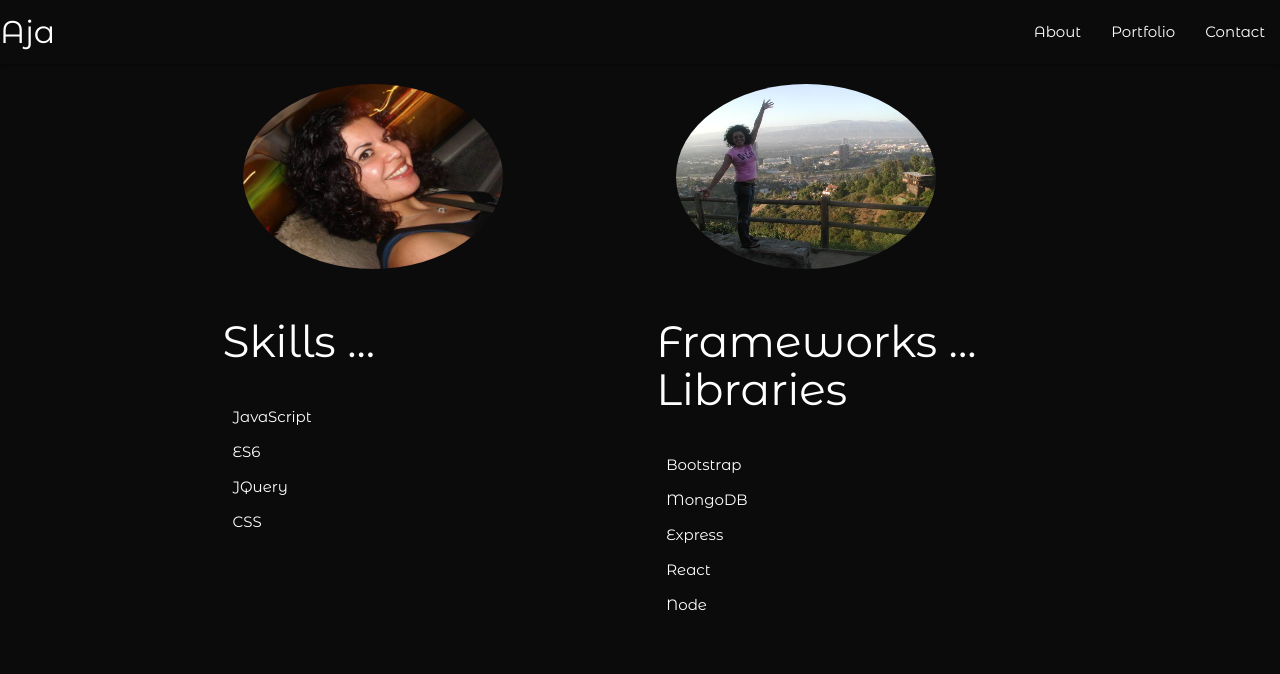
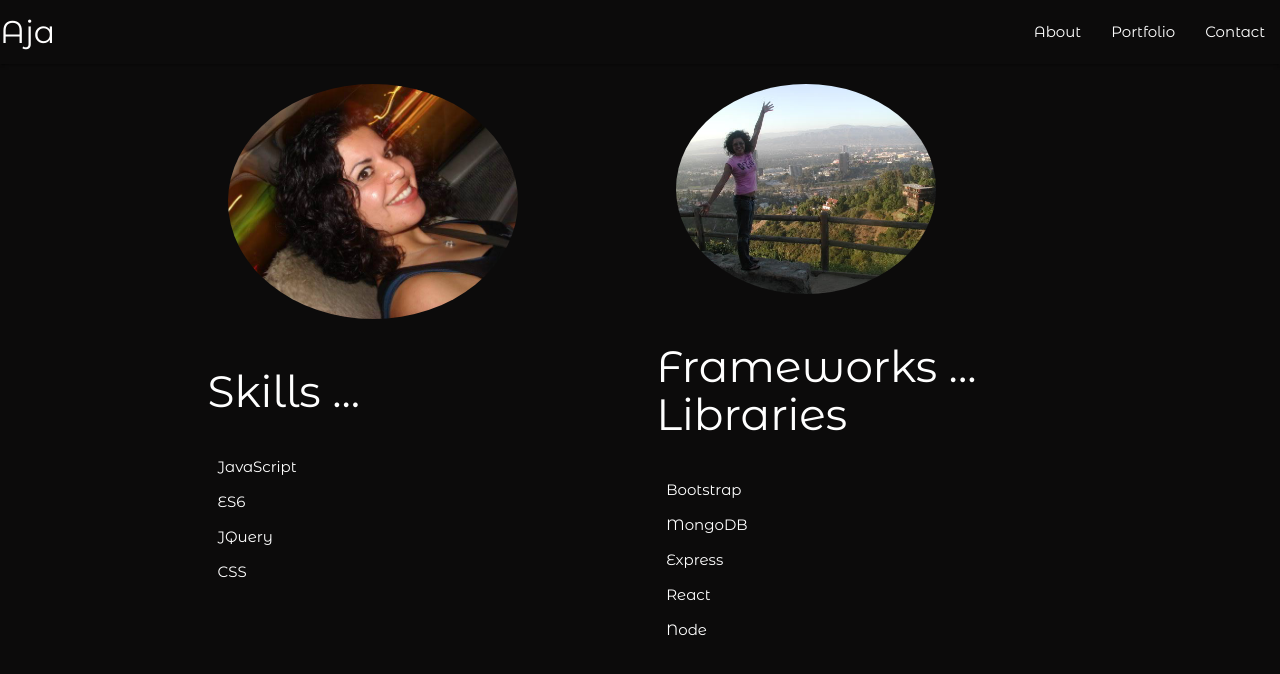
Before and after one commit to AjaMag/Portfolio, a plain HTML site: page index.html in a window 1280 px wide. Drawn offline with nearby package versions, Linux system fonts and the light colour scheme.

Commit message:
with style

```diff
--- a/assets/css/style.css
+++ b/assets/css/style.css
@@ -36,7 +36,7 @@ p {font-size: 15px;
 }
 
 img {display: flex;
-    height: 225px;
+    height: 250px;
     width: 300px;
     padding: 20px;
     border-radius: 75%;
@@ -44,8 +44,8 @@ img {display: flex;
 
 .p_img {
     display: flex;
-    height: 195px;
-    width: 250px;
+    height: 275px;
+    width: 330px;
     padding: 20px;
     border-radius: 75%;
 }
--- a/index.html
+++ b/index.html
@@ -32,7 +32,7 @@
 
     <div class="row">
         <div class="col col-6">
-            <img src="./images/AjaMag.jpg" alt="Aja's Close-up" height="300" width="400">
+            <img class="p_img" src="./images/AjaMag.jpg" alt="Aja's Close-up" height="350" width="400">
             <h3>Skills ... </h3>
             <br>
             <p>JavaScript</p>
```
